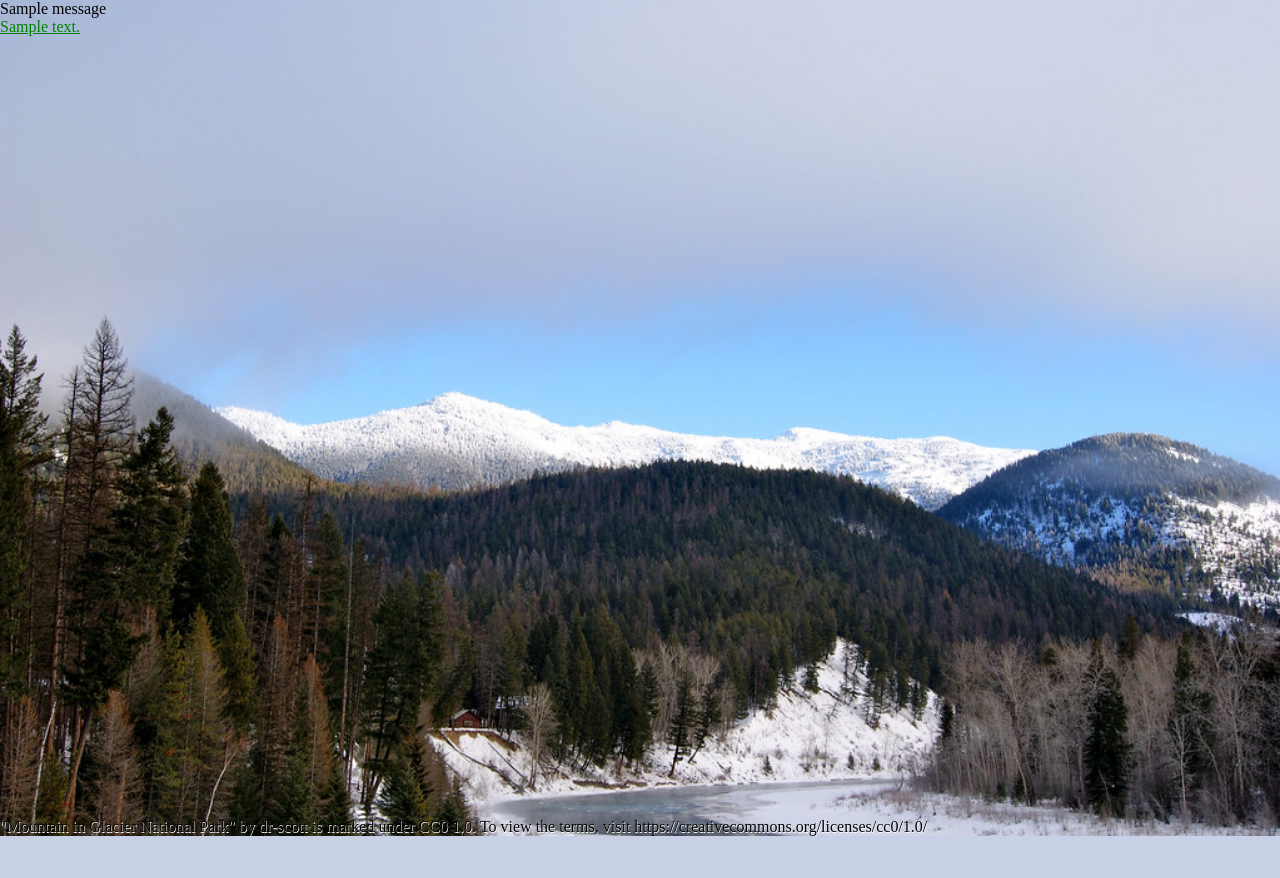
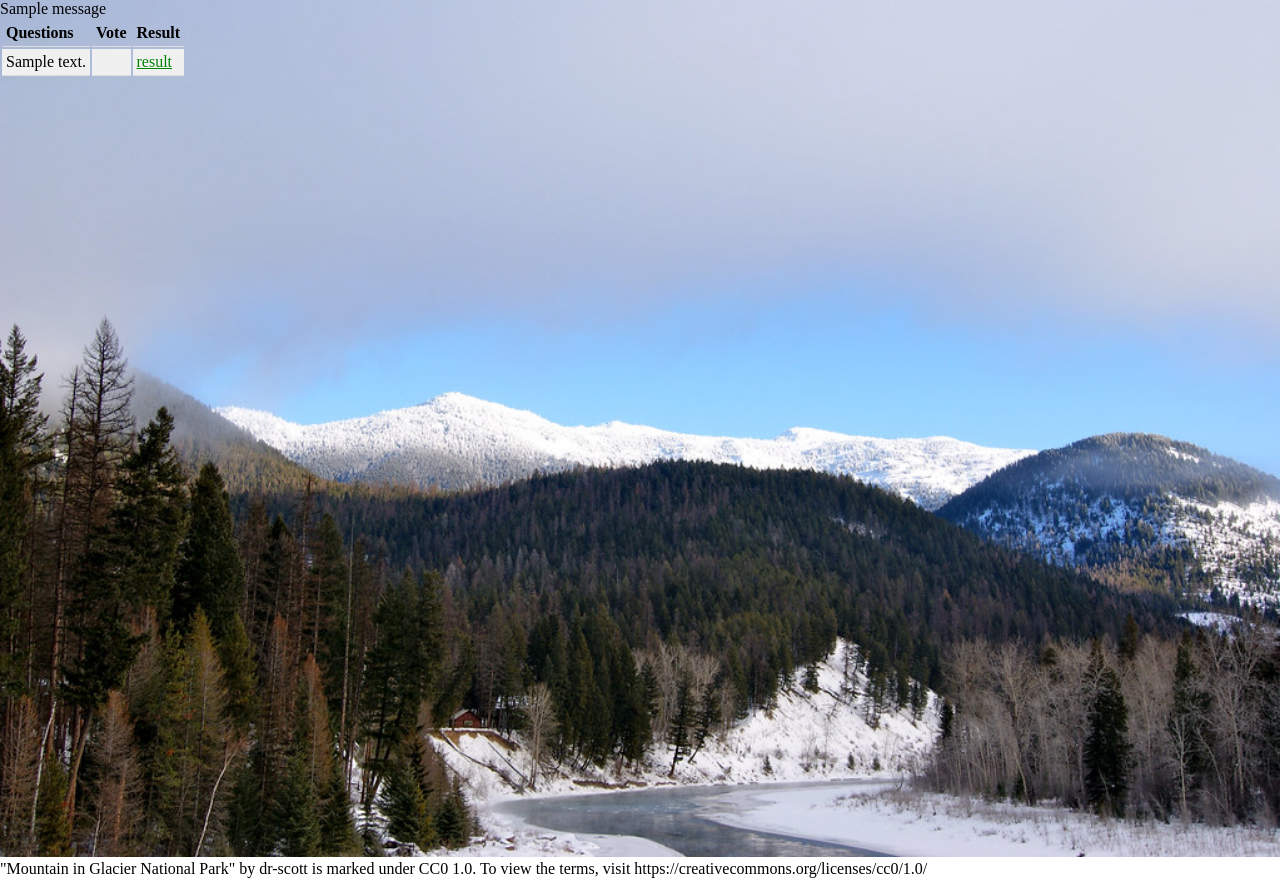
Before and after one commit to kaesrel/ku-polls, a Django app: page /polls/ in a window 1280 px wide. Before the commit the page ends 836 px from the top, so only its background shows below. Run offline with Django 3.2, Linux system fonts and the light colour scheme; tables that the repository leaves empty hold one stand-in row (values such as "Sample post"); one stand-in notice (Sample message) is shown.

Commit message:
Improve navigation #21 Improve appearance #22 Improve index page #23 I just forgot to close the issue #24 "Write more tests" in the last two commits so I will close it now with this commit instead.

```diff
--- a/mysite/settings.py
+++ b/mysite/settings.py
@@ -26,7 +26,7 @@ BASE_DIR = Path(__file__).resolve(strict=True).parent.parent
 SECRET_KEY = config('SECRET_KEY')
 
 # SECURITY WARNING: don't run with debug turned on in production!
-DEBUG = True
+DEBUG = False
 
 ALLOWED_HOSTS = ['.localhost', '127.0.0.1', '[::1]']
 
--- a/polls/admin.py
+++ b/polls/admin.py
@@ -13,10 +13,12 @@ class QuestionAdmin(admin.ModelAdmin):
         (None, {'fields': ['question_text']}),
         ('Date information', {'fields': ['pub_date'],
                               'classes': ['collapse']}),
+        ('End Date information', {'fields': ['end_date'],
+                              'classes': ['collapse']}),
     ]
     inlines = [ChoiceInline]
     list_display = ('question_text', 'pub_date',
-                    'was_published_recently')
+                    'end_date', 'was_published_recently')
     list_filter = ['pub_date']
     search_fields = ['question_text']
 
--- a/polls/models.py
+++ b/polls/models.py
@@ -39,3 +39,6 @@ class Choice(models.Model):
 
     def __str__(self):
         return  self.choice_text
+
+    class Meta:
+        ordering = ['-votes']
--- a/polls/static/polls/style.css
+++ b/polls/static/polls/style.css
@@ -1,4 +1,4 @@
-li a {
+td a {
 	color: green;
 }
 
@@ -16,6 +16,11 @@ html, body {
     height: 100%;
 }
 
+a
+{
+	text-shadow: 0.5px 0.5px #FFFFFF;
+}
+
 #container {
     height: 100%;
     border-collapse: collapse;
@@ -24,3 +29,47 @@ html, body {
 #footer {
 	text-shadow: 0.5px 0.5px #FFFFFF;
 }
+
+#remark
+{
+	border: 1px solid black;
+	border-collapse: collapse;
+}
+
+
+#poll_list th, #poll_list td
+{
+	padding: 4px;
+	border-bottom: 1px solid #ddd;
+}
+
+#question_head
+{
+	text-align: left;
+}
+
+#poll_list td
+{
+	background-color: #F0F0F0;
+}
+
+label[for^="choice"]
+{
+	background-color: #F0F0F0;
+}
+
+#vote_result th, #vote_result td
+{
+	padding: 4px;
+	border-bottom: 1px solid #ddd;
+}
+
+td[name="vote_count"]
+{
+	text-align: right;
+}
+
+#vote_result td
+{
+	background-color: #F0F0F0;
+}
--- a/polls/templates/polls/detail.html
+++ b/polls/templates/polls/detail.html
@@ -1,11 +1,13 @@
 {% load static %}
 <link rel="stylesheet" type="text/css" href="{% static 'polls/style.css' %}">
 
+{% if messages %}
 <ul class="messages">
   {% for msg in messages %}
     <li class="{{msg.tags}}">{{ msg }}</li>
   {% endfor %}
 </ul>
+{% endif %}
 
 <h1>{{ question.question_text }}</h1>
 
@@ -20,6 +22,7 @@
 <input type="submit" value="Vote">
 </form>
 
+<a href="{% url 'polls:index' %}">Go back to question list.</a>
 
 
 
--- a/polls/templates/polls/index.html
+++ b/polls/templates/polls/index.html
@@ -10,11 +10,30 @@
 {% endif %}
 
 {% if latest_question_list %}
-	<ul>
+	<table id="poll_list">
+		<thead>
+			<tr>
+				<th id="question_head">Questions</th>
+				<th>Vote</th>
+				<th>Result</th>
+			</tr>
+		</thead>
 	{% for question in latest_question_list %}
-		<li><a href="{% url 'polls:detail' question.id %}">{{ question.question_text }}</a></li>
+		{% if question.is_published %}
+		<tr>
+		<td>{{ question.question_text }}</td>
+			<td>
+			{% if question.can_vote %}
+				<a href="{% url 'polls:detail' question.id %}">vote</a>
+			{% endif %}
+			</td>
+			<td>
+				<a href="{% url 'polls:results' question.id %}">result</a>
+			</td>
+		</tr>
+		{% endif %}
 	{% endfor %}
-	</ul>
+	</table>
 {% else %}
 	<p>No polls are available.</p>
 {% endif %}
--- a/polls/views.py
+++ b/polls/views.py
@@ -54,6 +54,20 @@ class ResultsView(generic.DetailView):
     model = Question
     template_name = 'polls/results.html'
 
+    def get(self, request, *args, **kwargs):
+        try:
+            question = Question.objects.get(pk=kwargs['pk'])
+            if not question.is_published():
+                messages.error(request, "That question is not published yet.")
+                return redirect('polls:index')
+        except ObjectDoesNotExist:
+            messages.error(request, "That question does not exist.")
+            return redirect('polls:index')
+        self.object = self.get_object()
+        context = self.get_context_data(object=self.object)
+        return self.render_to_response(context)
+
+
 
 def vote(request, question_id):
     question = get_object_or_404(Question, pk=question_id)
```
Also changed, not shown: polls/templates/polls/results.html (+15 -4 lines).
